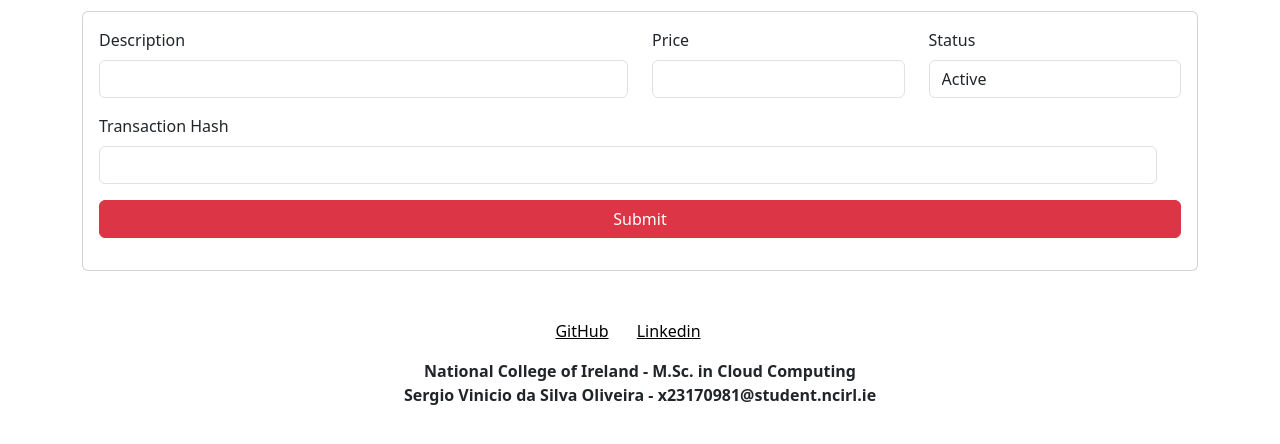
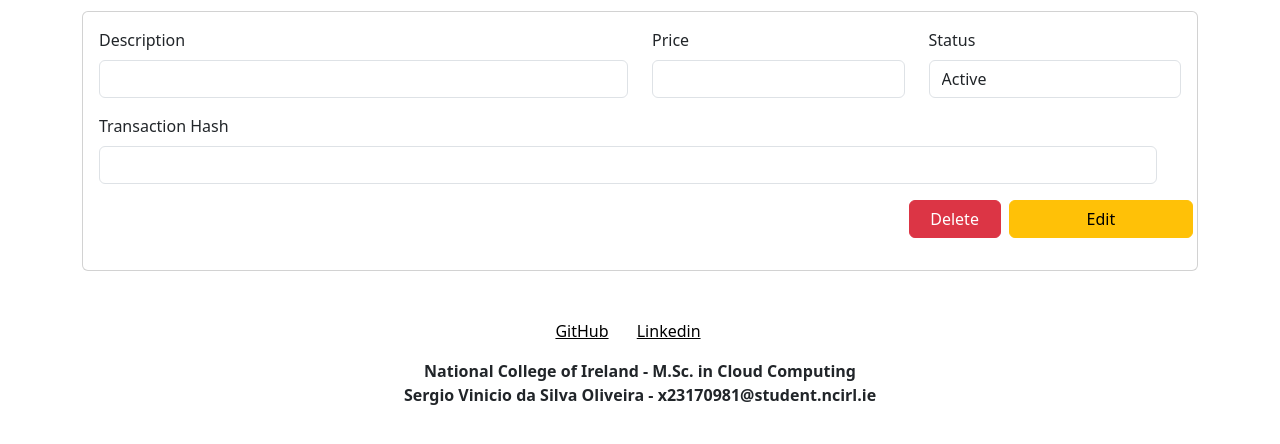
Before and after one commit to sergio-oliveira-br/safetrade_admin_service, a Django app: page /edit_voucher/1/ in a window 1280 px wide. Shown: the part 186-630 px from the top of the page. Run offline with Django 5.2, Linux system fonts and the light colour scheme; data that the repository does not hold is empty.

Commit message:
Update _voucher_edit_form.html
act:
-> <a> delete  added
-> btn style changed

```diff
--- a/vouchers/templates/core/_voucher_edit_form.html
+++ b/vouchers/templates/core/_voucher_edit_form.html
@@ -34,5 +34,9 @@
 
     </div>
 
-    <button type="submit" class="mb-3 col-12 btn btn-danger">Submit</button>
+    <div class="row d-grid gap-2 d-md-flex justify-content-md-end">
+        <a class="mb-3 d-grid gap-2 col-1 btn btn-danger" href="">Delete</a>
+        <button type="submit" class="mb-3 d-grid gap-2 col-2 btn btn-warning">Edit</button>
+    </div>
+
 </form>
```
